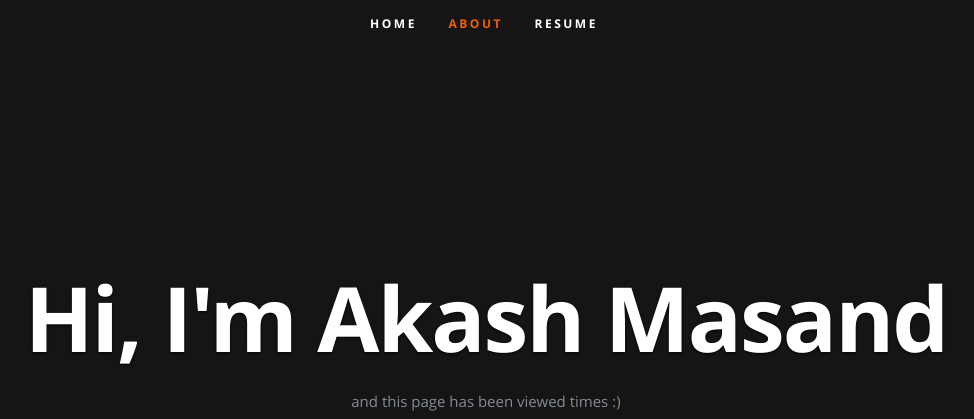
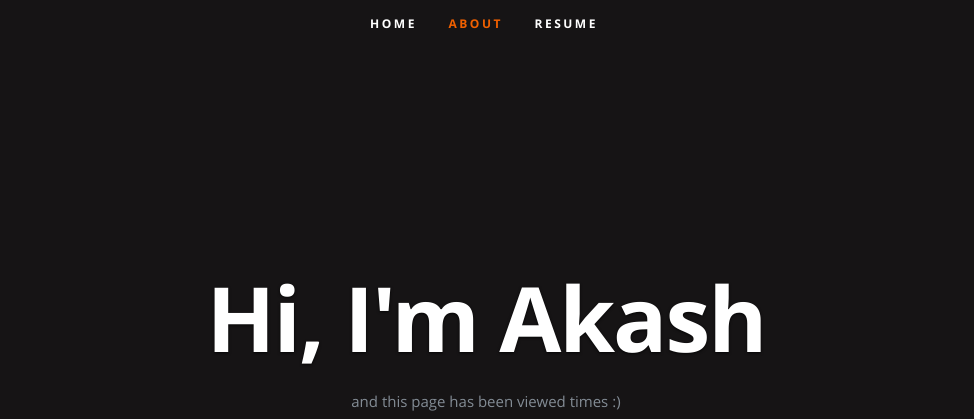
Before and after one commit to AakashMasand/resume, a plain HTML site: page frontend/index.html in a window 1280 px wide. Shown: the top 419 px of the page, without its empty margins (156-1130 px from the left). Drawn offline with nearby package versions, Linux system fonts and the light colour scheme; no server answers.

Commit message:
Testing frontend

```diff
--- a/frontend/index.html
+++ b/frontend/index.html
@@ -54,7 +54,7 @@
 
       <div class="row banner">
          <div class="banner-text">
-            <h1 class="responsive-headline">Hi, I'm Akash Masand</h1>
+            <h1 class="responsive-headline">Hi, I'm Akash</h1>
 
             <p>and this page has been viewed <a id="counter"></a> times :) </p>
             <ul class="social">
```
